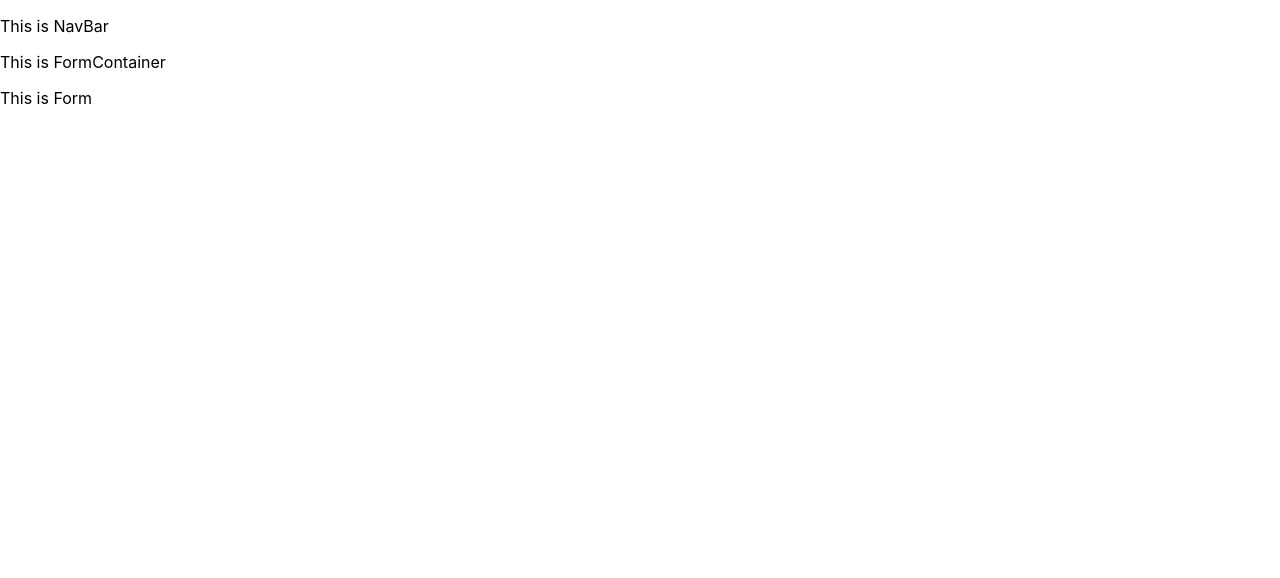
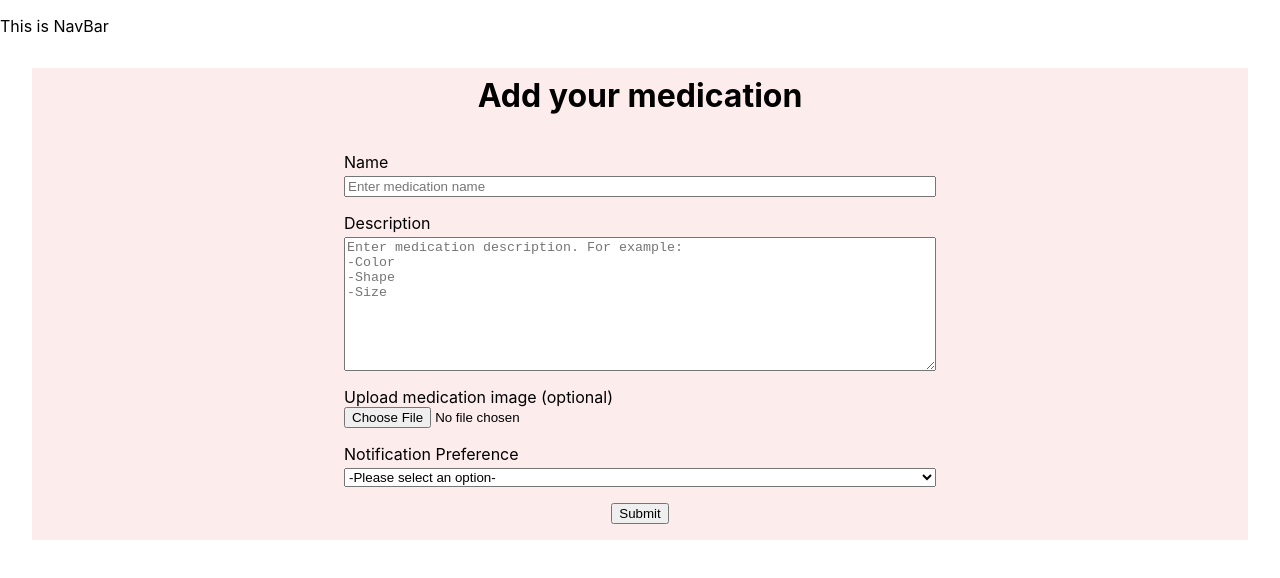
Before and after one commit to lizmeks/gm-pair-project, a React (Create React App) app: page /add in a window 1280 px wide. Shown: the top 578 px of the page. Built offline with nearby package versions, Linux system fonts and the light colour scheme.

Commit message:
created form skeleton and styles

```diff
--- /dev/null
+++ b/src/components/Form/Form.styles.ts
@@ -0,0 +1,42 @@
+import styled from "styled-components";
+
+export const Root = styled.main`
+  background-color: #FDECEC;
+  text-align: center;
+  margin: 2rem;
+`
+export const Title = styled.h1`
+  padding-top: .5rem;
+`
+
+export const AddForm = styled.form`
+  display: flex;
+  flex-direction: column;
+  align-items: center;
+  padding: 1rem;
+`
+
+export const InputLabel = styled.label`
+  display: flex;
+  flex-direction: column;
+  width: 50%;
+  text-align: left;
+  margin-bottom: 1rem;
+`
+
+export const TextFieldInput = styled.input`
+  margin-top: .25rem;
+`
+
+export const LargeTextFieldInput = styled.textarea`
+  margin-top: .25rem;
+  height: 8rem;
+`
+
+export const SelectInput = styled.select`
+  margin-top: .25rem;
+`
+
+export const SubmitButton = styled.button`
+
+`
--- a/src/components/Form/Form.tsx
+++ b/src/components/Form/Form.tsx
@@ -1,7 +1,55 @@
+import {
+  Root,
+  Title,
+  AddForm,
+  InputLabel,
+  TextFieldInput,
+  LargeTextFieldInput,
+  SelectInput,
+  SubmitButton
+} from './Form.styles'
+
 const Form = () => {
-    return (
-        <p>This is Form</p>
-    )
+  return (
+    <Root>
+      <Title>Add your medication</Title>
+      <AddForm>
+        <InputLabel htmlFor="name">
+          Name
+          <TextFieldInput
+            type="text"
+            id="name"
+            placeholder='Enter medication name'
+          />
+        </InputLabel>
+        <InputLabel htmlFor="description">
+          Description
+          <LargeTextFieldInput
+            id="description"
+            placeholder='Enter medication description. For example:&#10;-Color&#10;-Shape&#10;-Size'
+          />
+        </InputLabel>
+        <InputLabel htmlFor='image'>
+          Upload medication image (optional)
+          <input
+            type='file'
+            accept='image/*'
+            id='image'
+          />
+        </InputLabel>
+        <InputLabel htmlFor="notification">
+          Notification Preference
+          <SelectInput id="notification">
+            <option value=''>-Please select an option-</option>
+            <option value='email'>Email</option>
+            <option value='text'>Text message</option>
+            <option value='phone'>Phone call</option>
+          </SelectInput>
+        </InputLabel>
+        <SubmitButton type='submit'>Submit</SubmitButton>
+      </AddForm>
+    </Root>
+  )
 }
 
 export default Form
--- a/src/index.tsx
+++ b/src/index.tsx
@@ -3,7 +3,7 @@ import ReactDOM from "react-dom";
 import { createBrowserRouter, RouterProvider } from "react-router-dom";
 import './index.css';
 import App from './App';
-import FormContainer from "./components/FormContainer";
+import Form from "./components/Form/Form";
 
 const router = createBrowserRouter([{
   path: '/',
@@ -11,7 +11,7 @@ const router = createBrowserRouter([{
   children: [
     {
       path: 'add',
-      element: <FormContainer />
+      element: <Form />
     }
   ]
 }]);
```
